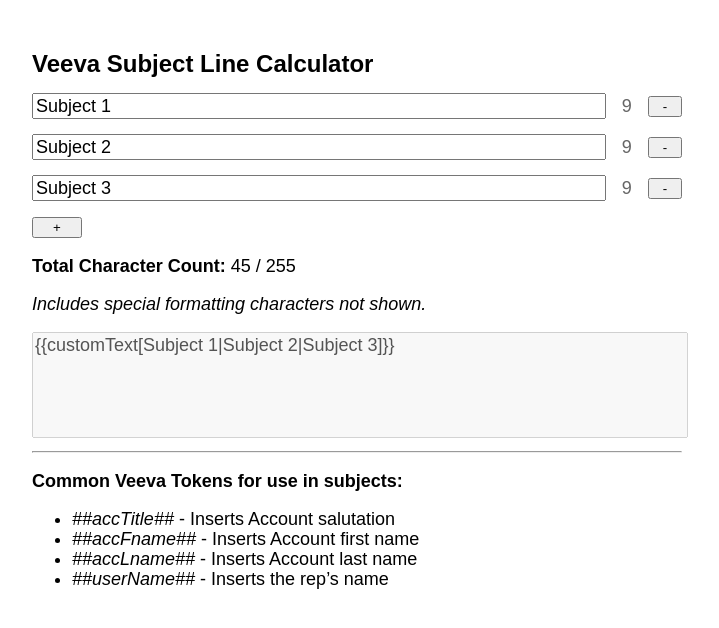
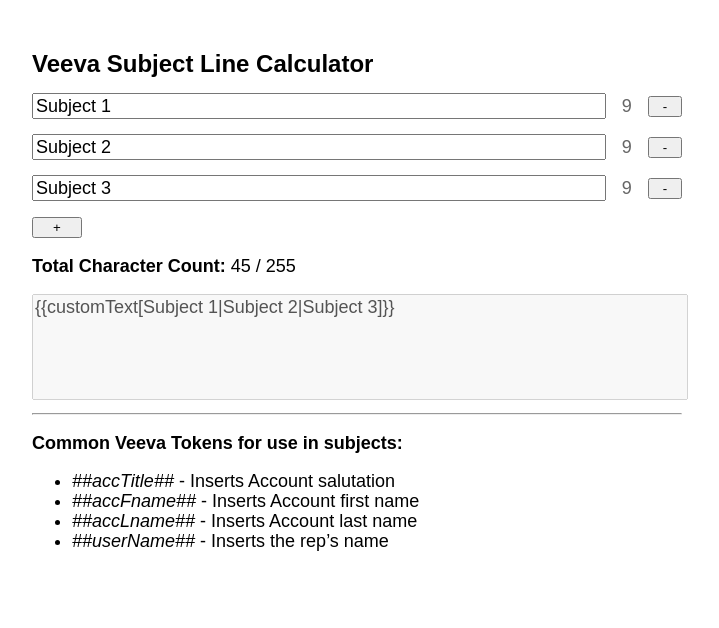
Before and after one commit to princeton10agency/veeva-subject-lines, a Nuxt app: page / in a window 1280 px wide. Shown: the top 628 px of the page, without its empty margins (283-1002 px from the left). Built offline with nearby package versions, Linux system fonts and the light colour scheme.

Commit message:
removes info line about special characters now that theyre visible

```diff
--- a/app.vue
+++ b/app.vue
@@ -16,7 +16,6 @@
       </div>
       <button class="add" @click="addSubject">+</button>
       <p :class="{ error: characters > 255}"><strong>Total Character Count:</strong> {{characters}} / 255</p>
-      <p><i>Includes special formatting characters not shown.</i></p>
       <textarea disabled v-model="token" />
       <hr>
       <p><strong>Common Veeva Tokens for use in subjects:</strong></p>
@@ -101,7 +100,7 @@
   font-size: 18px;
   line-height: 20px;
   font-family: arial, sans-serif;
-  width: calc(100%);
+  width: 100%;
   height: 100px;
   resize: none;
 }
```
